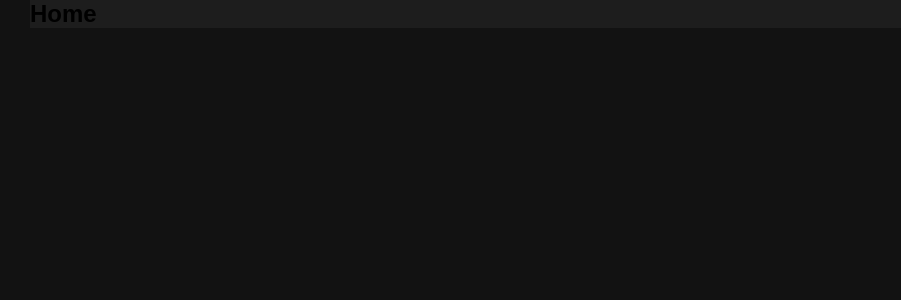
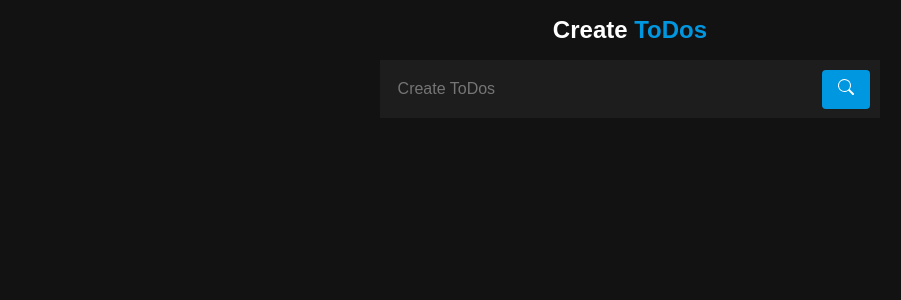
Before and after one commit to Ashik-Mahmud/react-toDos-app-with-firebase, a React (Create React App) app: page / in a window 1280 px wide. Shown: the top 300 px of the page, without its empty margins (10-911 px from the left). Built offline with nearby package versions, Linux system fonts and the light colour scheme.

Commit message:
create a createTodo System

```diff
--- a/src/App.css
+++ b/src/App.css
@@ -45,7 +45,6 @@ table th {
 .container {
   max-width: min(100% - 2rem, 1200px);
   margin-inline: auto;
-  background-color: var(--secondary-color-alt);
 }
 .colorize {
   color: var(--primary-color);
--- a/src/Pages/Home/Home.jsx
+++ b/src/Pages/Home/Home.jsx
@@ -1,12 +1,11 @@
 import React from "react";
 import styled from "styled-components";
+import CreateTodo from "../Todos/CreateTodo/CreateTodo";
 
 const Home = () => {
   return (
     <HomeContainer>
-      <div className="container">
-        <h1>Home</h1>
-      </div>
+      <CreateTodo />
     </HomeContainer>
   );
 };
--- /dev/null
+++ b/src/Pages/Todos/CreateTodo/CreateTodo.jsx
@@ -0,0 +1,56 @@
+import React from "react";
+import { BsSearch } from "react-icons/bs";
+import styled from "styled-components";
+const CreateTodo = () => {
+  return (
+    <CreateTodoContainer>
+      <div className="container">
+        <div className="wrapper">
+          <h1>
+            Create <span className="colorize">ToDos</span>
+          </h1>
+          <div className="todo-create-wrapper">
+            <input type="text" id="create-todo" placeholder="Create ToDos" />
+            <button className="btn">
+              <BsSearch />
+            </button>
+          </div>
+        </div>
+      </div>
+    </CreateTodoContainer>
+  );
+};
+
+const CreateTodoContainer = styled.div`
+  position: relative;
+  margin: 1rem 0rem;
+  .wrapper {
+    max-width: min(100% - 2rem, 500px);
+    margin: 1rem auto;
+    h1 {
+      text-align: center;
+      margin: 1rem 0rem;
+      color: var(--accent-color);
+    }
+  }
+  .todo-create-wrapper {
+    position: relative;
+    background-color: var(--secondary-color-alt);
+    padding: 0.4rem;
+    display: flex;
+    align-items: stretch;
+    input {
+      width: 100%;
+      padding: 0.7rem;
+      background-color: transparent;
+      border: none;
+      outline: none;
+      font-size: 1rem;
+      color: var(--accent-color);
+    }
+    button {
+    }
+  }
+`;
+
+export default CreateTodo;
```
Also changed, not shown: src/Pages/Todos/Todo/Todo.jsx (added).
